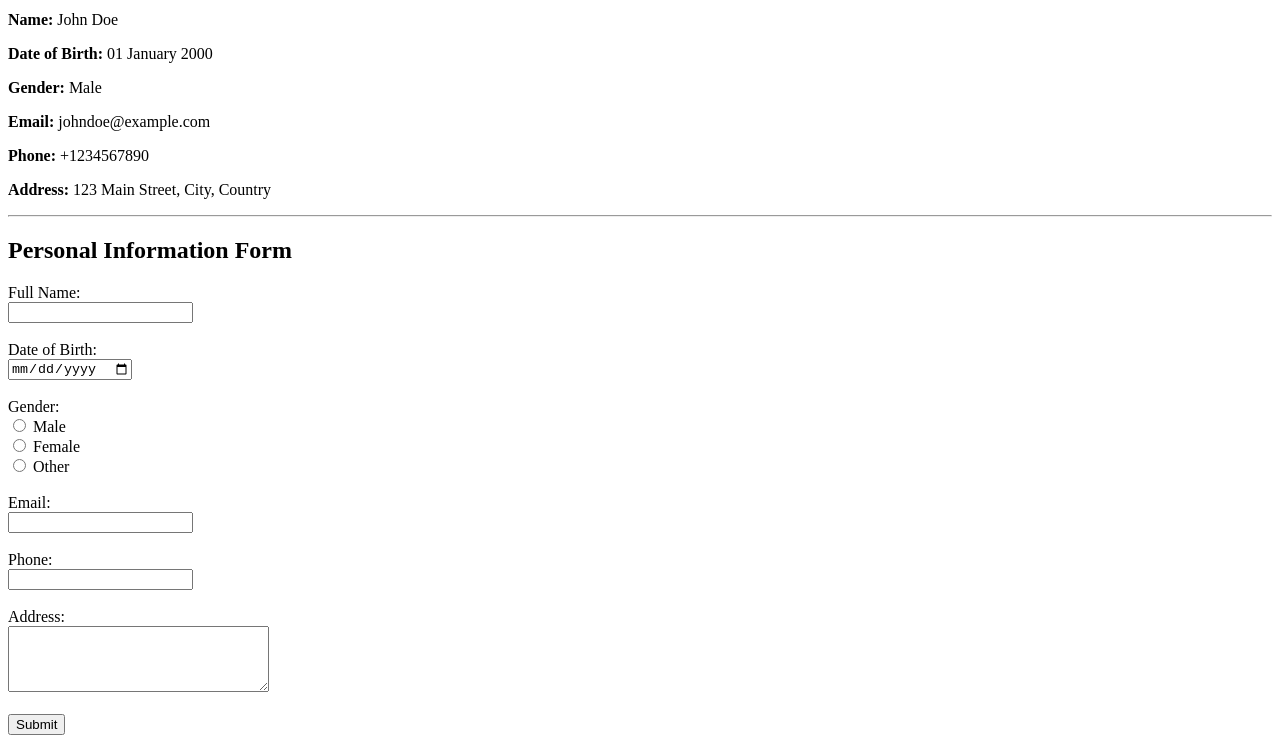
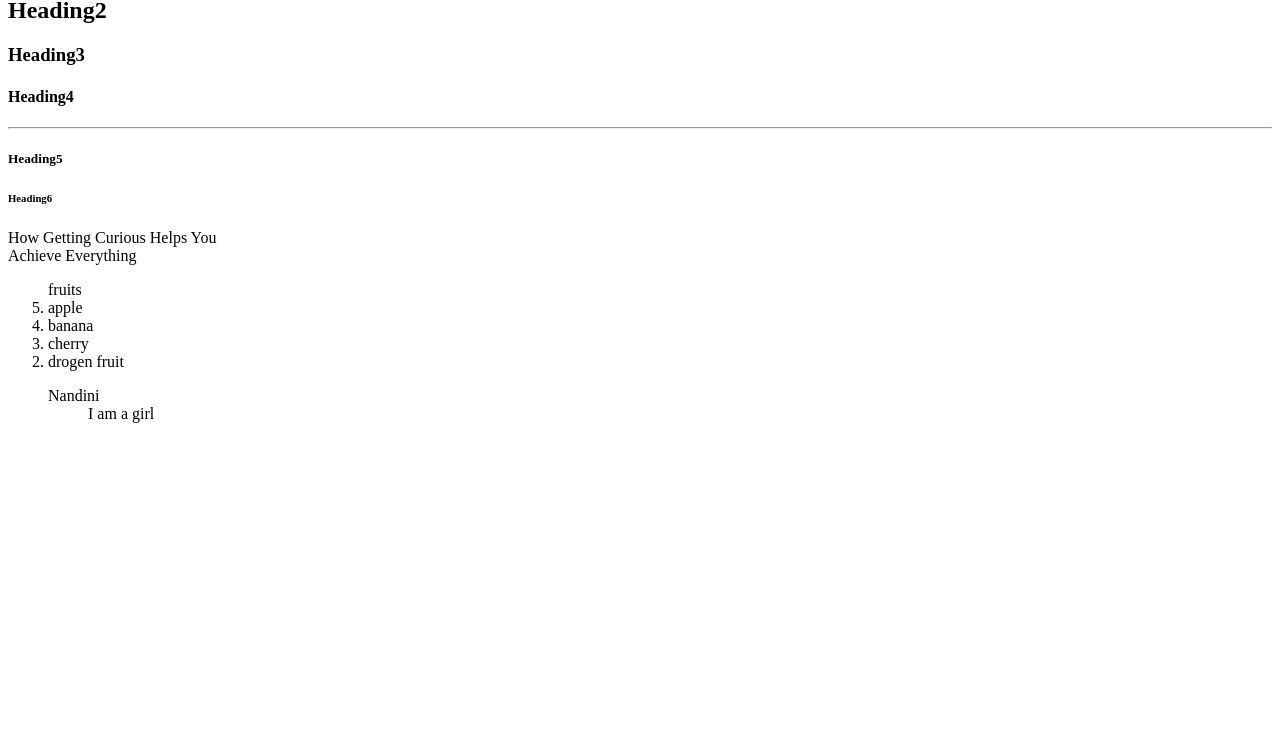
Before and after one commit to nandinisundermurthy/FED, a plain HTML site: page index.html in a window 1280 px wide. Shown: the part 69-812 px from the top of the page. Drawn offline with Linux system fonts and the light colour scheme.

Commit message:
Add files via upload

```diff
--- a/index.html
+++ b/index.html
@@ -1,47 +1,25 @@
-<!DOCTYPE html>
-<html lang="en">
+<html>
 <head>
-    <meta charset="UTF-8">
-    <title>Personal Information</title>
 </head>
+<title> google </title>
 <body>
-
-    <h1>Personal Information</h1>
-
-    <p><strong>Name:</strong> John Doe</p>
-    <p><strong>Date of Birth:</strong> 01 January 2000</p>
-    <p><strong>Gender:</strong> Male</p>
-    <p><strong>Email:</strong> johndoe@example.com</p>
-    <p><strong>Phone:</strong> +1234567890</p>
-    <p><strong>Address:</strong> 123 Main Street, City, Country</p>
-
-    <hr>
-
-    <h2>Personal Information Form</h2>
-
-    <form>
-        <label>Full Name:</label><br>
-        <input type="text" name="fullname"><br><br>
-
-        <label>Date of Birth:</label><br>
-        <input type="date" name="dob"><br><br>
-
-        <label>Gender:</label><br>
-        <input type="radio" name="gender" value="male"> Male<br>
-        <input type="radio" name="gender" value="female"> Female<br>
-        <input type="radio" name="gender" value="other"> Other<br><br>
-
-        <label>Email:</label><br>
-        <input type="email" name="email"><br><br>
-
-        <label>Phone:</label><br>
-        <input type="tel" name="phone"><br><br>
-
-        <label>Address:</label><br>
-        <textarea name="address" rows="4" cols="30"></textarea><br><br>
-
-        <input type="submit" value="Submit">
-    </form>
-
-</body>
-                       </html>
+<h1> Heading1 </h1>
+<h2> Heading2 </h2>
+<h3> Heading3 </h3>
+<h4> Heading4 </h4>
+<hr>
+<h5> Heading5 </h5>
+<h6> Heading6 </h6>
+<p> How Getting Curious Helps You
+<br>Achieve Everything </p>
+<ol type="1" start="5" reversed>fruits
+<li>apple</li>
+<li>banana</li>
+<li>cherry</li>
+<li>drogen fruit</li>
+<dl>
+<dt>Nandini</dt>
+<dd>I am a girl</dd>
+</dl>
+</ol></body>
+</html>
```
Also changed, not shown: 5.html (added, +25 -0 lines), color.html (added, +16 -0 lines), doctype.html (added, +16 -0 lines), list.html (added, +17 -0 lines), name.html (added, +16 -0 lines), oddeven.html (added, +11 -0 lines).
